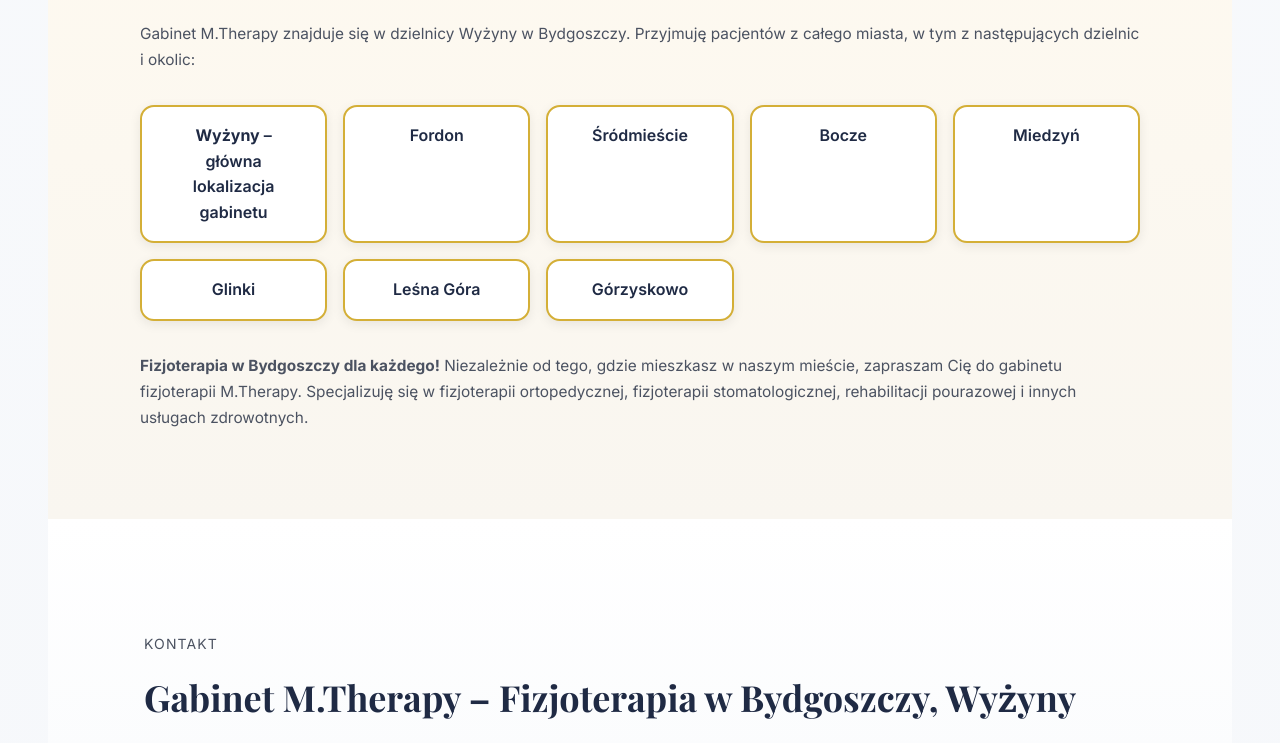
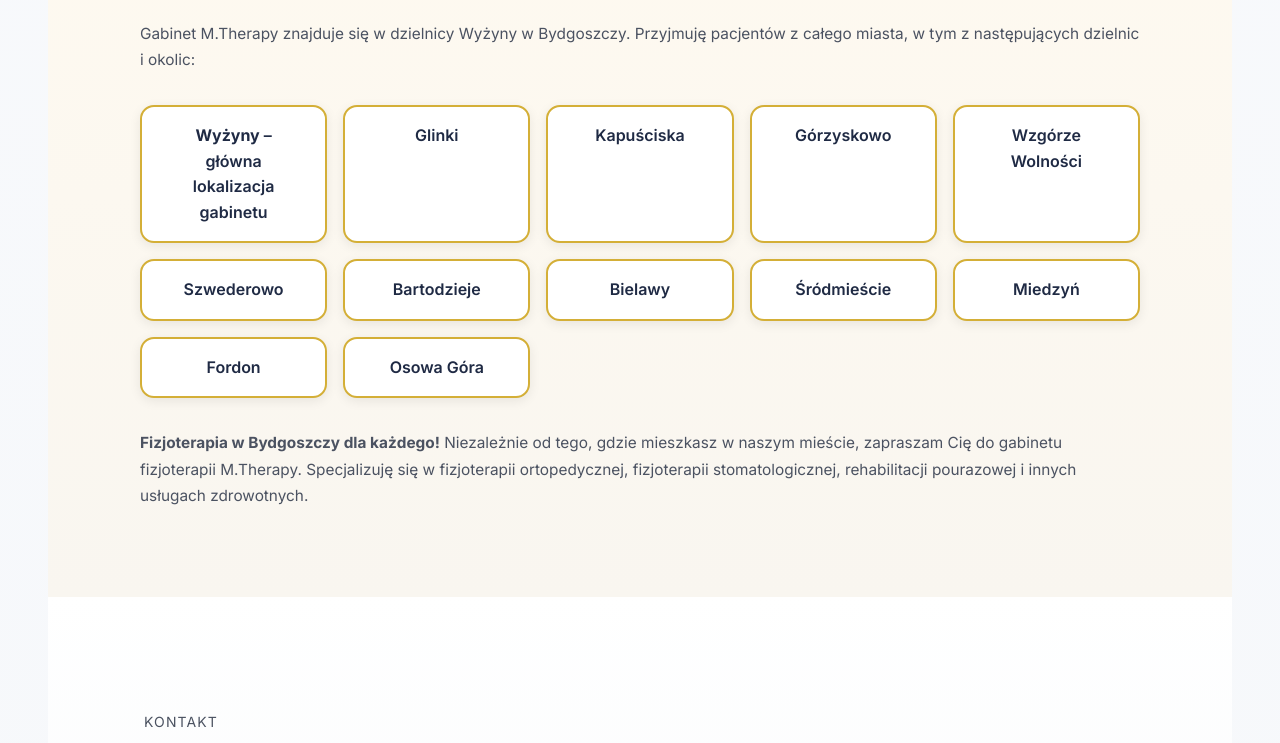
Before and after one commit to Danilowski/fizjo, a plain HTML site: page index.html in a window 1280 px wide. Shown: the part 11094-11837 px from the top of the page. Drawn offline with nearby package versions, Linux system fonts and the light colour scheme.

Commit message:
correct the names

```diff
--- a/index.html
+++ b/index.html
@@ -756,13 +756,17 @@ Nie wykonujemy zabiegów refundowanych przez NFZ.
 <p>Gabinet M.Therapy znajduje się w dzielnicy Wyżyny w Bydgoszczy. Przyjmuję pacjentów z całego miasta, w tym z następujących dzielnic i okolic:</p>
 <div class="areas-grid">
 <div class="area-item"><strong>Wyżyny</strong> – główna lokalizacja gabinetu</div>
+<div class="area-item">Glinki</div>
+<div class="area-item">Kapuściska</div>
+<div class="area-item">Górzyskowo</div>
+<div class="area-item">Wzgórze Wolności</div>
+<div class="area-item">Szwederowo</div>
+<div class="area-item">Bartodzieje</div>
+<div class="area-item">Bielawy</div>
+<div class="area-item">Śródmieście</div>
+<div class="area-item">Miedzyń</div>
 <div class="area-item">Fordon</div>
-<div class="area-item">Śródmieście</div>
-<div class="area-item">Bocze</div>
-<div class="area-item">Miedzyń</div>
-<div class="area-item">Glinki</div>
-<div class="area-item">Leśna Góra</div>
-<div class="area-item">Górzyskowo</div>
+<div class="area-item">Osowa Góra</div>
 </div>
 <p><strong>Fizjoterapia w Bydgoszczy dla każdego!</strong> Niezależnie od tego, gdzie mieszkasz w naszym mieście, zapraszam Cię do gabinetu fizjoterapii M.Therapy. Specjalizuję się w fizjoterapii ortopedycznej, fizjoterapii stomatologicznej, rehabilitacji pourazowej i innych usługach zdrowotnych.</p>
 </div>
```
